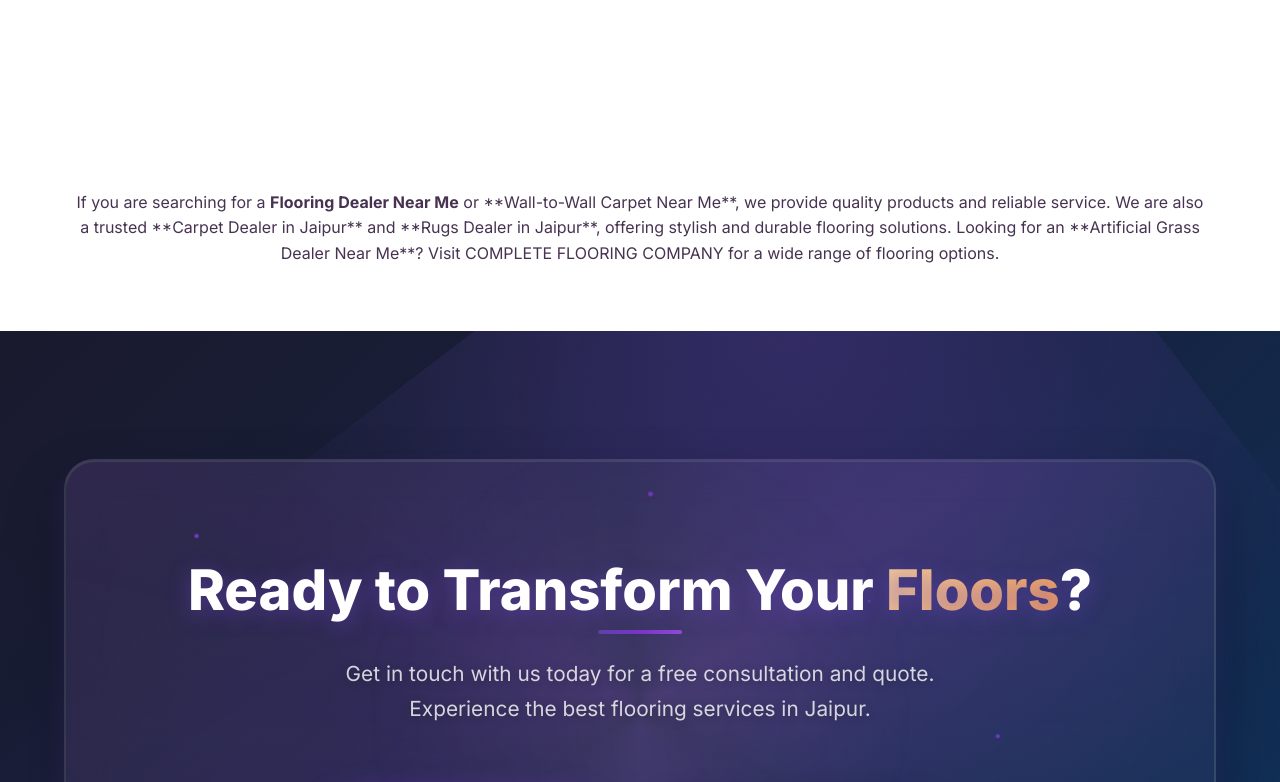
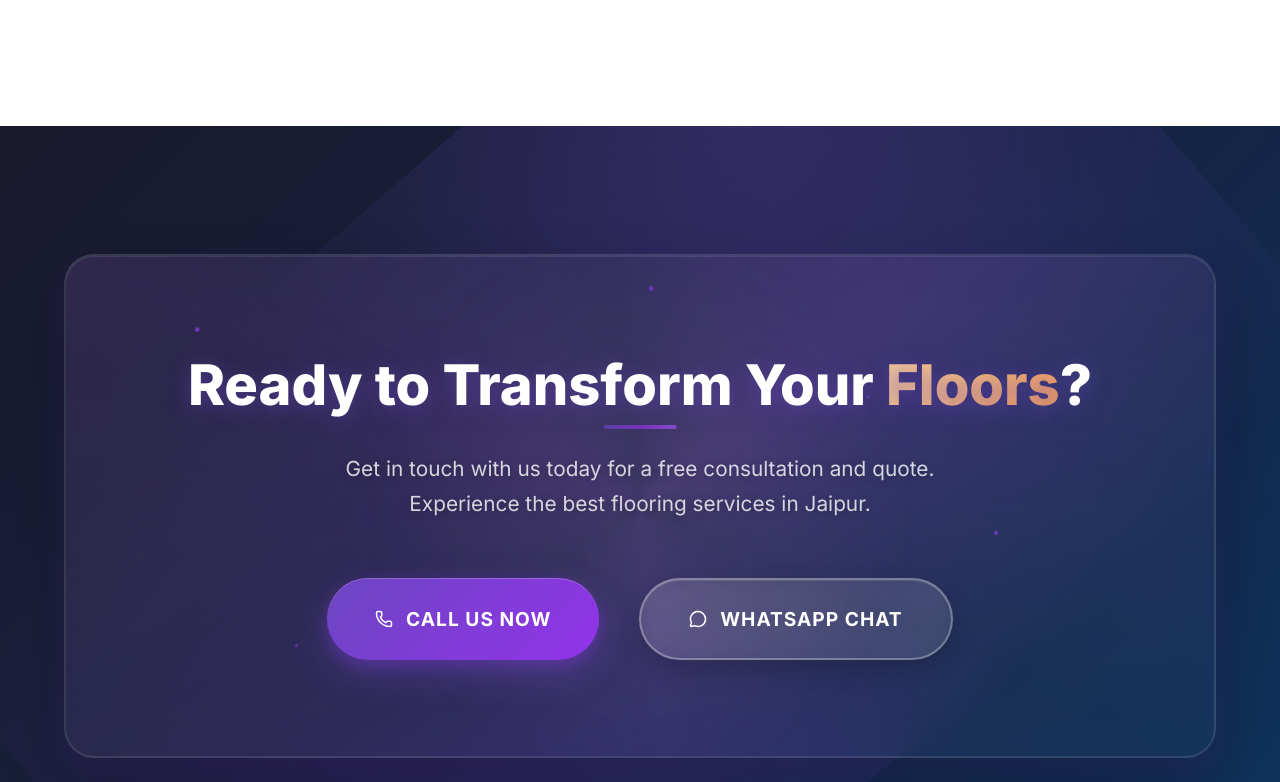
Before and after one commit to Eshbanoliver/complete-flooring-website-showcase, a React (Vite) app: page /services in a window 1280 px wide. Shown: the part 2691-3473 px from the top of the page. Built offline with nearby package versions, Linux system fonts and the light colour scheme.

Commit message:
services card updated

```diff
--- a/src/pages/Services.jsx
+++ b/src/pages/Services.jsx
@@ -98,9 +98,7 @@ const Services = () => {
         </div>
       </section>
 
-      <div className="seo-content container" style={{ padding: '4rem 2rem', textAlign: 'center', opacity: 0.8 }}>
-        <p>If you are searching for a <strong>Flooring Dealer Near Me</strong> or **Wall-to-Wall Carpet Near Me**, we provide quality products and reliable service. We are also a trusted **Carpet Dealer in Jaipur** and **Rugs Dealer in Jaipur**, offering stylish and durable flooring solutions. Looking for an **Artificial Grass Dealer Near Me**? Visit COMPLETE FLOORING COMPANY for a wide range of flooring options.</p>
-      </div>
+
 
       <HomeCTA />
     </div>
```
